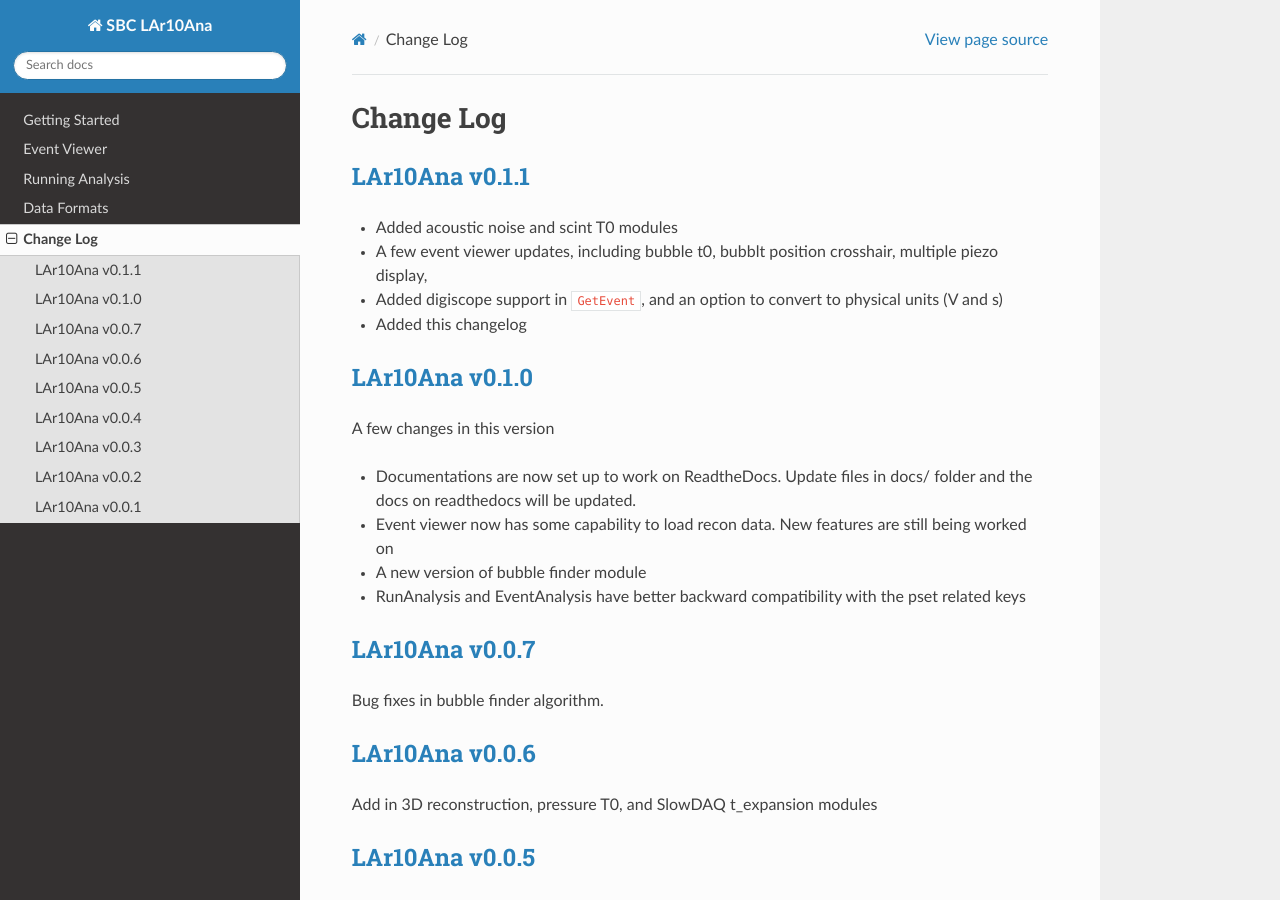
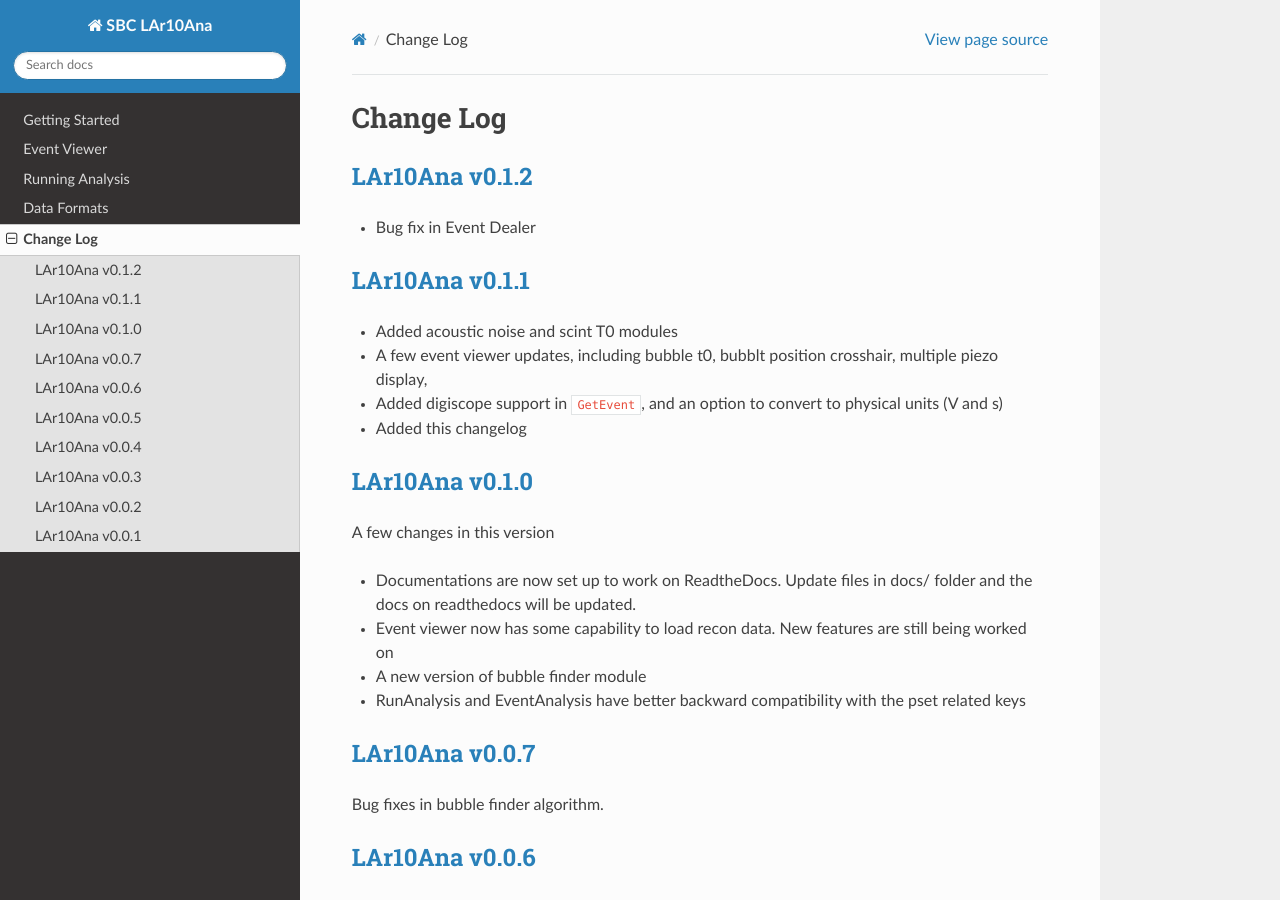
Before and after one commit to SBC-Collaboration/LAr10Ana, a Sphinx documentation site: the page built from docs/changelog.md, in a window 1280 px wide and 900 px high. Built offline with Sphinx 7.4.7 and the Read the Docs theme 3.1.0, drawn with Linux system fonts in a browser that asks for light colours.

Commit message:
Prepare for v0.1.2

```diff
--- a/docs/changelog.md
+++ b/docs/changelog.md
@@ -1,4 +1,7 @@
 # Change Log
+
+## [LAr10Ana v0.1.2](https://github.com/SBC-Collaboration/LAr10Ana/releases/tag/v0.1.2)
+- Bug fix in Event Dealer
 
 ## [LAr10Ana v0.1.1](https://github.com/SBC-Collaboration/LAr10Ana/releases/tag/v0.1.1)
 - Added acoustic noise and scint T0 modules
--- a/docs/conf.py
+++ b/docs/conf.py
@@ -7,8 +7,8 @@ project = 'SBC LAr10Ana'
 copyright = '2024-2026 SBC Collaboration'
 author = 'SBC Collaboration'
 
-release = '0.1.1'
-version = '0.1.1'
+release = '0.1.2'
+version = '0.1.2'
 
 # -- General configuration
 
```
